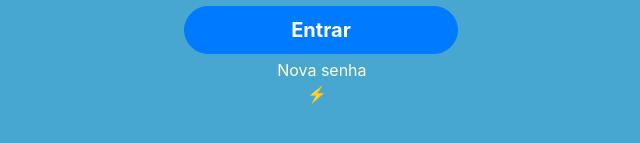
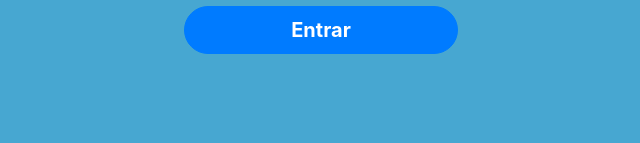
Before and after one commit to BrunoWil/FastHelpDesk, a React (Create React App) app: page / in a window 1280 px wide. Shown: the part 515-658 px from the top of the page, without its empty margins (319-959 px from the left). Built offline with nearby package versions, Linux system fonts and the light colour scheme.

Commit message:
botão de sair funcionando + Enter no login

```diff
--- a/public/index.html
+++ b/public/index.html
@@ -7,6 +7,7 @@
 
     <!--Bootstrap-->
     <link rel="stylesheet" href="https://stackpath.bootstrapcdn.com/bootstrap/4.4.1/css/bootstrap.min.css" integrity="sha384-Vkoo8x4CGsO3+Hhxv8T/Q5PaXtkKtu6ug5TOeNV6gBiFeWPGFN9MuhOf23Q9Ifjh" crossorigin="anonymous">
+
 
   </head>
   <body>
--- a/src/App.js
+++ b/src/App.js
@@ -9,6 +9,7 @@ import TelaLogin from './view/login/';
 import Inicio from './view/inicio/';
 import Chamado from './view/novochamado/';
 import Perfil from './view/perfil'
+
 //Telas do tecnico
 import Home from './view/inicio_tecnicos/';
 import Tecnico_aceitos from './view/tecnico_aceitos';
@@ -25,6 +26,7 @@ function App() {
 	      <Route exact path='/novochamado' component={Chamado} />
 	      <Route exact path='/perfil' component={Perfil} />
 
+
 	      <Route exact path= '/inicio_tecnico' component={Home}/>
 	      <Route exact path= '/tecnico_aceitos' component={Tecnico_aceitos}/>
 	      <Route exact path= '/tecnico_disponiveis' component={Tecnico_disponiveis}/>
--- a/src/components/chamadoform/index.js
+++ b/src/components/chamadoform/index.js
@@ -4,7 +4,9 @@ import {Link} from 'react-router-dom';
 import { useSelector} from 'react-redux'
 import firebase from '../../config/firebase';
 
+function CriarChamado(){
 
+}
 
 function NewChamado(){
 	const [carregando, setCarregando] = useState()
--- a/src/components/navbar/index.js
+++ b/src/components/navbar/index.js
@@ -1,12 +1,15 @@
 import React from 'react';
 import './navbar.css';
 import {Link, Redirect } from 'react-router-dom';
-import { useSelector, useDispatch} from 'react-redux';
+import { useSelector, useDispatch } from 'react-redux';
+import firebase from '../../config/firebase';
+import 'firebase/auth';
 
 
 function NavBar() {
 
-	const dispatch = useDispatch()
+	const dispatch = useDispatch();
+
 	return(
 		<>
 			<nav className="navbar navbar-expand-lg">
@@ -29,10 +32,12 @@ function NavBar() {
 				        <Link className="nav-link" to="/perfil"><i class="fas fa-user"></i>Perfil</Link>
 				      </li>
 				      <li className="nav-item">
-				        <Link className="nav-link sair" onClick={() => dispatch({type: 'LOG_OUT'})}>Sair</Link>
+				        <Link to='/' className="nav-link sair" onClick={() => dispatch( { type: 'LOG_OUT' } )}>Sair</Link>
 				      </li>
 				    </ul>
 				  </div>
+
+
 
 			</nav>
 
--- a/src/view/login/index.js
+++ b/src/view/login/index.js
@@ -16,6 +16,7 @@ function TelaLogin(){
 	const dispatch = useDispatch();
 
 
+
 	function Logar(){
 		firebase.auth().signInWithEmailAndPassword(email, senha).then(resultado =>{
 				setMsgTipo('aceito')
@@ -25,6 +26,12 @@ function TelaLogin(){
 		});
 
 	}
+
+	document.addEventListener('keydown', function(e) {
+		if(e.key == "Enter"){
+		  document.getElementById("loginButton").click();
+		}
+	});
 
 	return(
 		<div className="login-content d-flex align-itens-center">
@@ -40,7 +47,7 @@ function TelaLogin(){
 			    <input onChange={(e) => setEmail(e.target.value)} type="email" id="inputEmail" className="form-control my-2 rounded-pill" placeholder="Email" />
 			    <input onChange={(e) => setSenha(e.target.value)}type="password" id="inputPassword" className="form-control my-2 rounded-pill " placeholder="Senha" />
 
-			  <button onClick={Logar} className="btn btn-lg btn-primary btn-block font-weight-bold rounded-pill" type="button">Entrar</button>
+			  <button onClick={Logar} id="loginButton" className="btn btn-lg btn-primary btn-block font-weight-bold rounded-pill" type="button">Entrar</button>
 
 			  <div className="msg-login text-white text-center my-1">
 
@@ -48,12 +55,7 @@ function TelaLogin(){
 			  	{msgTipo === 'erro' && <span>Acesso negado!!!</span>}
 			  </div>
 
-			  <div className="opcoes-login">
-			  	<a href="#" className="senhanovaly">Nova senha</a>
-			  	<br />
-			  	<span className="raio">&#9889;</span>
-			  </div>
-			</form>
+			  </form>
 		</div>
 		);
 }
```
Also changed, not shown: src/store/userReducer.js (line endings or trailing spaces), 1 other file (tests, documents, lock files or other folders).
